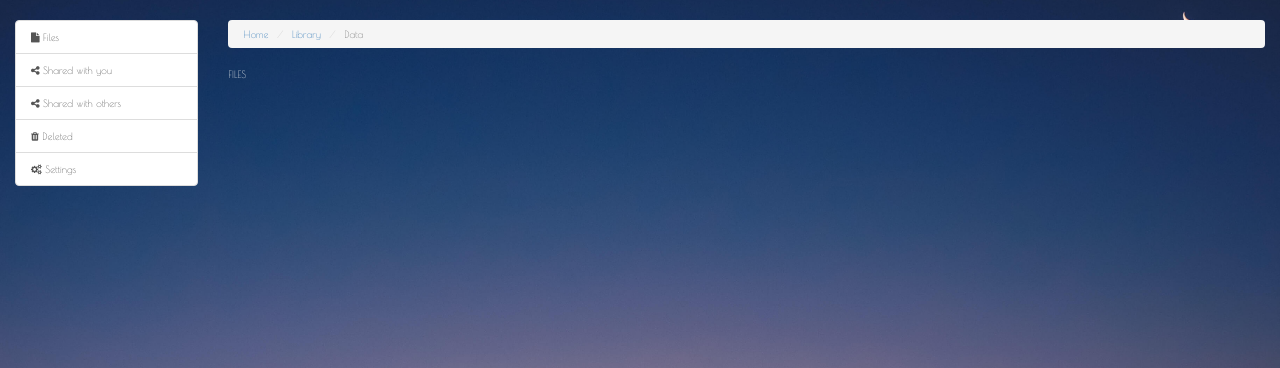
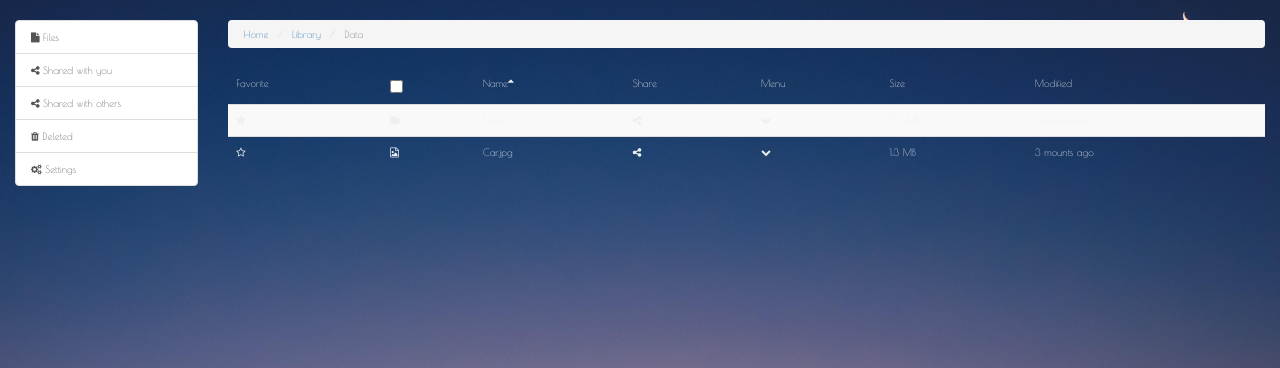
Before and after one commit to SergiuszN/CloudDrive, a Symfony app: template src/CloudDriveBundle/Resources/views/CloudDriveViews/drive/main.html.twig in a window 1280 px wide. Shown: the part 52-420 px from the top of the page. Run offline with Twig, Linux system fonts and the light colour scheme; the template is opened without the code that fills it, so the values that code supplies are empty; style sheets or scripts are compiled from the project's sources; some libraries are stand-ins or nearby versions.

Commit message:
file block mockup

```diff
--- a/src/CloudDriveBundle/Resources/public/sass/index.scss
+++ b/src/CloudDriveBundle/Resources/public/sass/index.scss
@@ -5,3 +5,4 @@
 
 @import 'start_page';
 @import 'drive';
+@import 'file';
--- a/src/CloudDriveBundle/Resources/views/CloudDriveViews/drive/files.html.twig
+++ b/src/CloudDriveBundle/Resources/views/CloudDriveViews/drive/files.html.twig
@@ -1,3 +1,35 @@
-<div class="files">
-    FILES
+<div id="files_wrapper">
+    <table class="table table-striped">
+        <thead>
+            <tr>
+                <td>Favorite</td>
+                <td><input type="checkbox"></td>
+                <td>Name<i class="fa fa-sort-asc" aria-hidden="true"></i></td>
+                <td>Share</td>
+                <td>Menu</td>
+                <td>Size</td>
+                <td>Modified</td>
+            </tr>
+        </thead>
+        <tbody>
+            <tr>
+                <td><i class="fa fa-star" aria-hidden="true"></i></td>
+                <td><i class="fa fa-folder" aria-hidden="true"></i></td>
+                <td>Music</td>
+                <td><i class="fa fa-share-alt" aria-hidden="true"></i></td>
+                <td><i class="fa fa-chevron-down" aria-hidden="true"></i></td>
+                <td>70 MB</td>
+                <td>1 mounts ago</td>
+            </tr>
+            <tr>
+                <td><i class="fa fa-star-o" aria-hidden="true"></i></td>
+                <td><i class="fa fa-file-image-o" aria-hidden="true"></i></td>
+                <td>Car.jpg</td>
+                <td><i class="fa fa-share-alt" aria-hidden="true"></i></td>
+                <td><i class="fa fa-chevron-down" aria-hidden="true"></i></td>
+                <td>1.3 MB</td>
+                <td>3 mounts ago</td>
+            </tr>
+        </tbody>
+    </table>
 </div>
--- a/src/CloudDriveBundle/Resources/views/CloudDriveViews/drive/navbar.html.twig
+++ b/src/CloudDriveBundle/Resources/views/CloudDriveViews/drive/navbar.html.twig
@@ -1,7 +1,7 @@
 <nav class="navbar navbar-inverse">
     <div class="container-fluid">
         <div class="navbar-header">
-            <a class="navbar-brand" href="#">CloudDrive</a>
+            <a class="navbar-brand" href="{{ path('cloud_drive_homepage') }}">CloudDrive</a>
         </div>
         <ul class="nav navbar-nav navbar-right">
             <li class="dropdown">
@@ -14,7 +14,7 @@
                 </ul>
             </li>
             <li><p class="navbar-btn">
-                    <a href="#" class="btn btn-default btn-signout">Sign Out</a></p></li>
+                    <a href="{{ path('fos_user_security_logout') }}" class="btn btn-default btn-signout">Sign Out</a></p></li>
         </ul>
     </div>
 </nav>
```
Also changed, not shown: src/CloudDriveBundle/Resources/public/sass/file.scss (added, +7 -0 lines).
